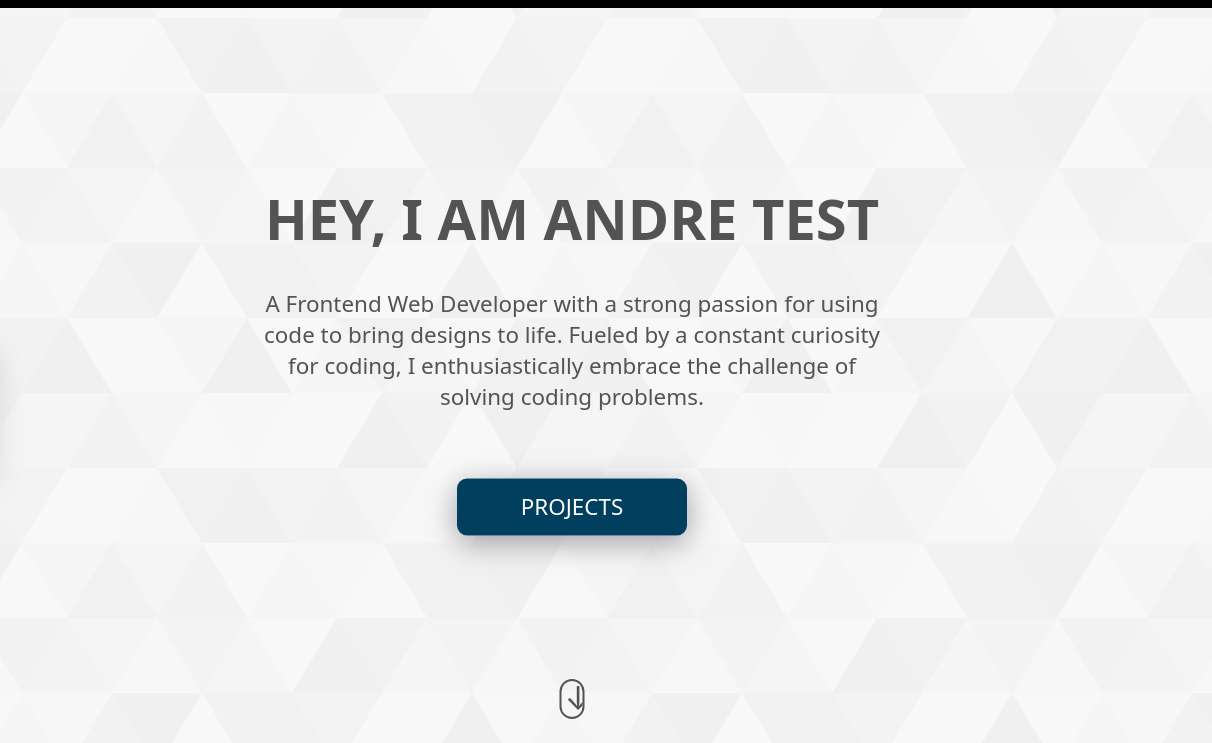
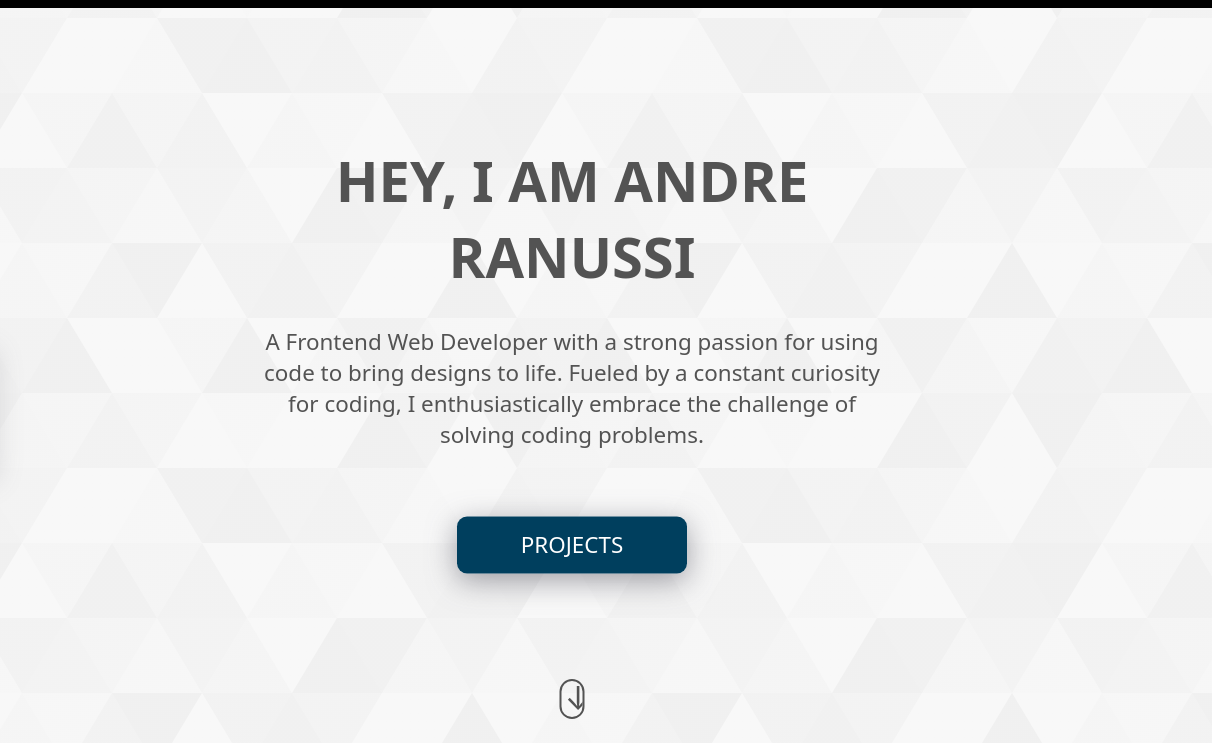
Before and after one commit to AndreRanussi/First-Portfolio, a plain HTML site: page index.html in a window 1280 px wide. Shown: the part 57-800 px from the top of the page, 68-1280 px from the left. Drawn offline with Linux system fonts and the light colour scheme.

Commit message:
fixed CSS file link

```diff
--- a/index.html
+++ b/index.html
@@ -6,16 +6,13 @@
   <meta name="viewport" content="width=device-width, initial-scale=1.0">
   <meta name="description"
     content="a self-taught front-end developer passionate about creating visually appealing and user-friendly applications">
-  <meta name="author" content="Andre Ranussi">
-
-
-  <!--linear-gradient(to right,rgba(245,245,245,.8),rgba(245,245,245,.8)),url(/daac8858fd4a0ccea44f59dfd079c3c16c263f33/c157c/assets/svg/common-bg.svg) -->
+  <meta name="author" content="Andre Ranussi | Web Developer">
 
 
   <title>Andre Ranussi</title>
   <link rel="icon" href="./images/favicon.ico">
   <link rel="shortcut icon" href="./images/favicon.ico">
-  <link rel="stylesheet" href="../main.css">
+  <link rel="stylesheet" href="./main.css">
   <link rel="preconnect" href="https://fonts.googleapis.com">
   <link rel="preconnect" href="https://fonts.gstatic.com" crossorigin>
   <link href="https://fonts.googleapis.com/css2?family=Caveat&family=Roboto:wght@400;500;700&display=swap"
@@ -59,7 +56,7 @@
     <section class="home-hero">
       <div class="hero-text">
         <div class="hero-header">
-          <h1>Hey, I am Andre TEST</h1>
+          <h1>Hey, I am Andre Ranussi</h1>
         </div>
         <div class="hero-info">
           <p>
```
